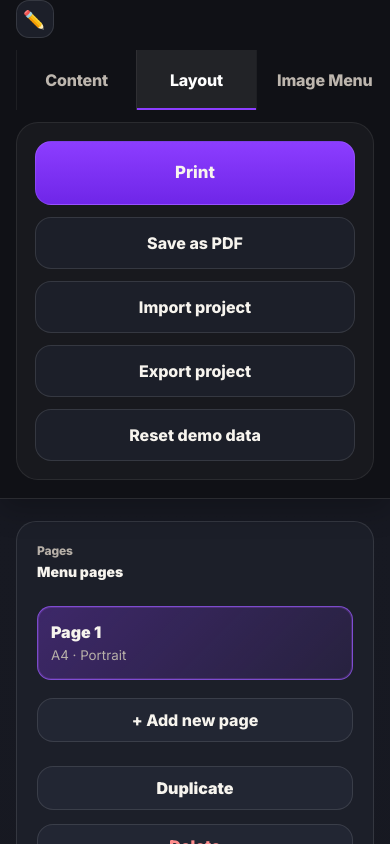
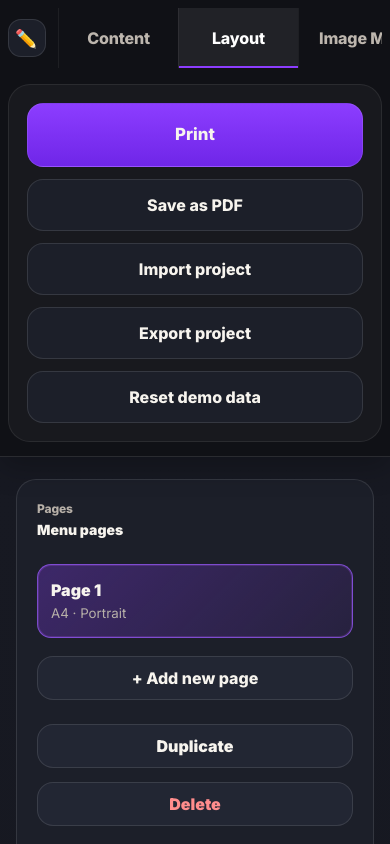
Before and after one commit to sheeeenson/print_menu, a React (Vite) app: page / in a window 390 px wide. Shown: the top 844 px of the page. Built offline with nearby package versions, Linux system fonts and the light colour scheme.

Commit message:
Fix mobile top navigation scrolling

```diff
--- a/src/mobileFixes.css
+++ b/src/mobileFixes.css
@@ -28,26 +28,32 @@
     min-height: 100svh;
   }
 
-  .main-navigation {
-    min-height: auto;
-    padding: max(10px, env(safe-area-inset-top)) 12px 10px;
-    gap: 10px;
-    align-items: stretch;
-    flex-wrap: wrap;
+  .main-navigation,
+  .main-navigation.top-nav {
+    width: 100%;
+    min-width: 0 !important;
+    min-height: auto !important;
+    max-height: none !important;
+    padding: max(8px, env(safe-area-inset-top)) 10px 10px !important;
+    gap: 8px !important;
+    align-items: stretch !important;
+    flex-wrap: wrap !important;
     position: sticky;
     top: 0;
-    overflow-x: hidden;
+    overflow: visible !important;
   }
 
-  .brand-block {
-    min-width: 0;
-    width: 100%;
-    gap: 10px;
+  .brand-block,
+  .compact-brand-block {
+    min-width: 0 !important;
+    width: auto !important;
+    flex: 0 0 auto;
+    gap: 8px;
   }
 
   .brand-mark {
-    width: 40px;
-    height: 40px;
+    width: 38px;
+    height: 38px;
     border-radius: 12px;
     flex: 0 0 auto;
   }
@@ -59,27 +65,37 @@
   }
 
   .section-tabs {
-    width: 100%;
-    overflow-x: auto;
-    justify-content: flex-start;
+    order: 2;
+    display: flex !important;
+    flex: 1 1 auto;
+    width: calc(100% - 48px) !important;
+    max-width: calc(100% - 48px) !important;
+    min-width: 0 !important;
+    overflow-x: scroll !important;
+    overflow-y: hidden !important;
+    justify-content: flex-start !important;
     border-radius: 18px;
     padding: 5px;
     -webkit-overflow-scrolling: touch;
-    scrollbar-width: none;
+    overscroll-behavior-x: contain;
+    touch-action: pan-x;
+    scrollbar-width: thin;
   }
 
   .section-tabs::-webkit-scrollbar {
-    display: none;
+    height: 4px;
   }
 
   .section-tabs button {
-    flex: 0 0 auto;
+    flex: 0 0 auto !important;
+    min-width: max-content;
     min-height: 42px;
     white-space: nowrap;
     padding: 9px 13px;
   }
 
   .project-actions {
+    order: 4;
     width: 100%;
     display: grid;
     grid-template-columns: repeat(2, minmax(0, 1fr));
@@ -95,10 +111,13 @@
   }
 
   .save-status {
+    order: 3;
+    flex: 1 1 100%;
     width: 100%;
     max-width: none;
     margin-left: 0;
-    order: 10;
+    padding: 6px 10px;
+    font-size: 0.78rem;
   }
 
   .content-section,
@@ -271,12 +290,38 @@
 }
 
 @media (max-width: 520px) {
-  .main-navigation {
-    padding-left: 10px;
-    padding-right: 10px;
+  .main-navigation,
+  .main-navigation.top-nav {
+    display: grid !important;
+    grid-template-columns: 42px minmax(0, 1fr);
+    padding-left: 8px !important;
+    padding-right: 8px !important;
   }
 
-  .project-actions,
+  .brand-block,
+  .compact-brand-block {
+    grid-column: 1;
+    grid-row: 1;
+  }
+
+  .section-tabs {
+    grid-column: 2;
+    grid-row: 1;
+    width: 100% !important;
+    max-width: 100% !important;
+  }
+
+  .save-status {
+    grid-column: 1 / -1;
+    grid-row: 2;
+  }
+
+  .project-actions {
+    grid-column: 1 / -1;
+    grid-row: 3;
+    grid-template-columns: 1fr !important;
+  }
+
   .promo-duration-buttons,
   .promo-format-buttons {
     grid-template-columns: 1fr !important;
```
